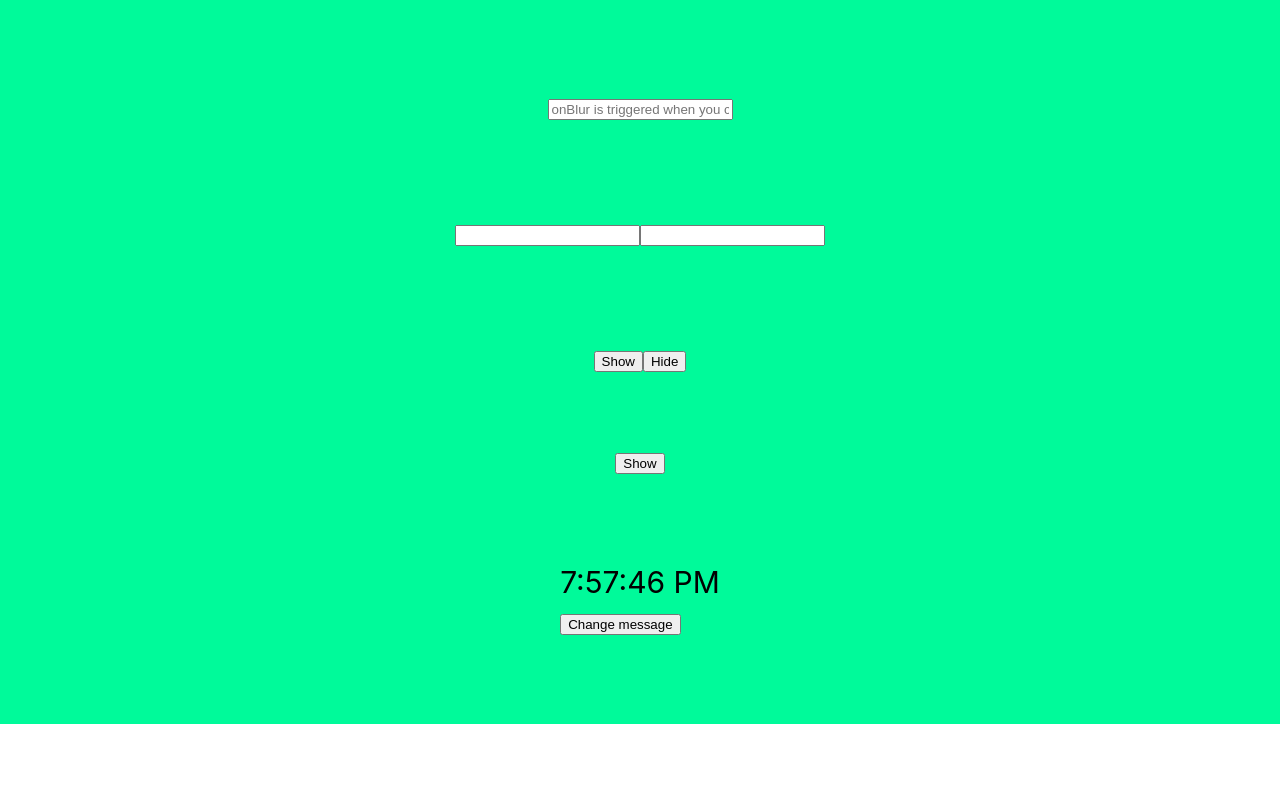
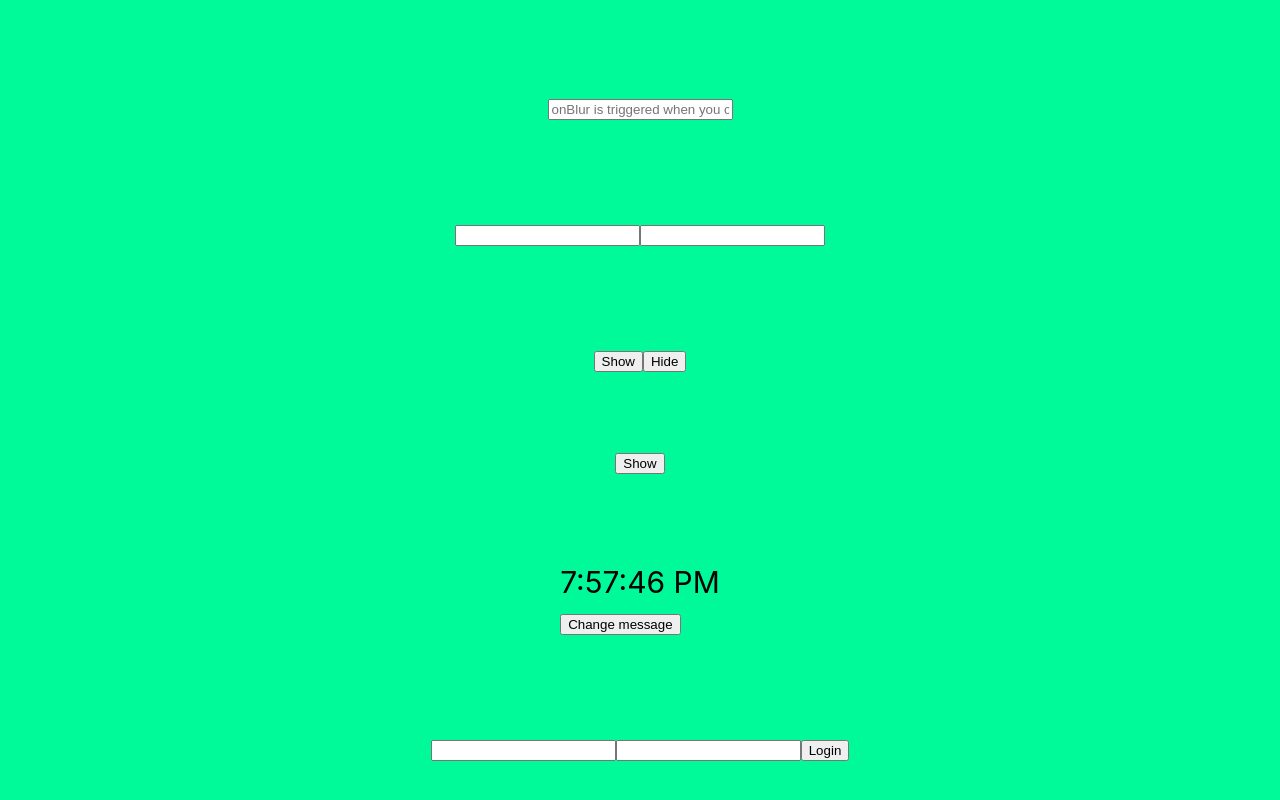
Before and after one commit to VictorSelischev/react-49-conspect, a React (Create React App) app: page / in a window 1280 px wide. Shown: the part 402-1202 px from the top of the page. Before the commit the page ends 1126 px from the top, so only its background shows below. Built offline with nearby package versions, Linux system fonts and the light colour scheme.

Commit message:
Компонент формы LoginForm

```diff
--- a/src/App.jsx
+++ b/src/App.jsx
@@ -5,6 +5,7 @@ import Blur from './components/Blur/Blur';
 import FocusBlur from './components/FocusBlur/FocusBlur';
 import { Toggle } from './components/Toggle/Toggle';
 import { AppButton } from './components/AppButton/AppButton';
+import { LoginForm } from './components/LoginForm/LoginForm';
 
 export const App = () => {
   return (
@@ -30,6 +31,7 @@ export const App = () => {
       <FocusBlur />
       <Toggle>`&lt;Toggle&gt;Этот компонент работает&lt;/Toggle&gt;`</Toggle>
       <AppButton />
+      <LoginForm onSubmit={values => console.log(values)} />
     </div>
   );
 };
--- /dev/null
+++ b/src/components/LoginForm/LoginForm.jsx
@@ -0,0 +1,27 @@
+import { Component } from 'react';
+
+class LoginForm extends Component {
+  handleSubmit = evt => {
+    evt.preventDefault();
+    const form = evt.currentTarget;
+    const login = form.elements.login.value;
+    const password = form.elements.password.value;
+    console.log(evt);
+    console.log(form);
+    console.log(login, password);
+    this.props.onSubmit({ login, password });
+    form.reset();
+  };
+
+  render() {
+    return (
+      <form className="section" onSubmit={this.handleSubmit}>
+        <input type="text" name="login" />
+        <input type="password" name="password" />
+        <button type="submit">Login</button>
+      </form>
+    );
+  }
+}
+
+export { LoginForm };
```
Also changed, not shown: src/components/LoginForm/LoginForm.module.css (added).
